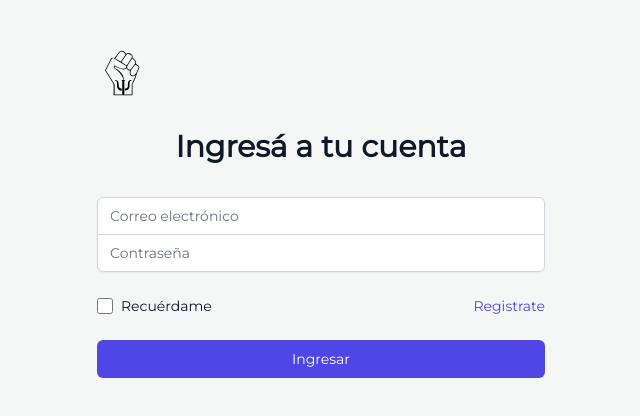
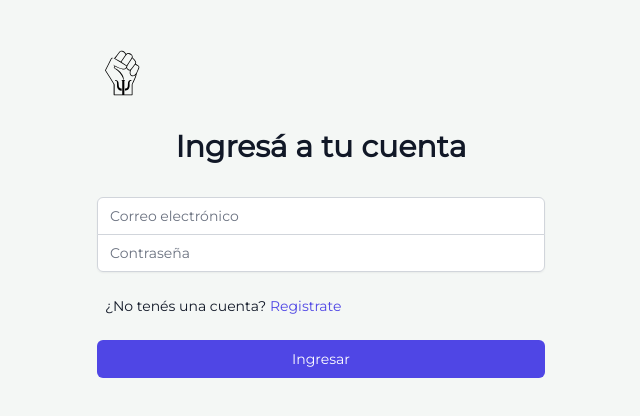
Before and after one commit to francosbenitez/mepc-app, a Next.js app: page /login in a window 1280 px wide. Shown: the top 416 px of the page, without its empty margins (319-959 px from the left). Built offline with nearby package versions, Linux system fonts and the light colour scheme.

Commit message:
style: login changes

```diff
--- a/pages/login.tsx
+++ b/pages/login.tsx
@@ -59,30 +59,28 @@ const Login = () => {
 
               <div className="flex items-center justify-between">
                 <div className="flex items-center">
-                  <input
+                  {/* <input
                     id="remember-me"
                     name="remember-me"
                     type="checkbox"
                     className="h-4 w-4 text-indigo-600 focus:ring-indigo-500 border-gray-300 rounded"
-                  />
+                  /> */}
                   <label
                     htmlFor="remember-me"
                     className="ml-2 block text-sm text-gray-900"
                   >
-                    {" "}
-                    Recuérdame{" "}
+                    ¿No tenés una cuenta?
+                    <a
+                      href="#"
+                      className="font-medium text-indigo-600 hover:text-indigo-500"
+                    >
+                      {" "}
+                      Registrate{" "}
+                    </a>
                   </label>
                 </div>
 
-                <div className="text-sm">
-                  <a
-                    href="#"
-                    className="font-medium text-indigo-600 hover:text-indigo-500"
-                  >
-                    {" "}
-                    Registrate{" "}
-                  </a>
-                </div>
+                <div className="text-sm"></div>
               </div>
 
               <div>
```
